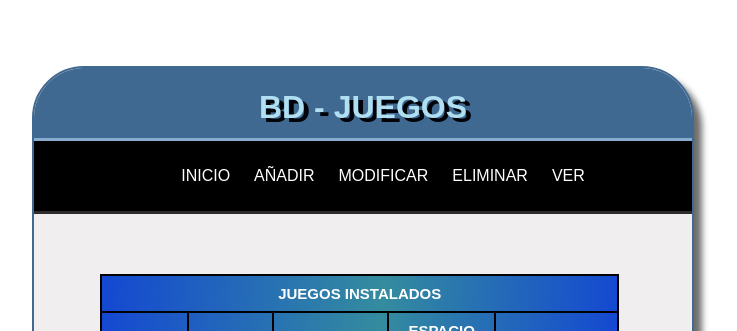
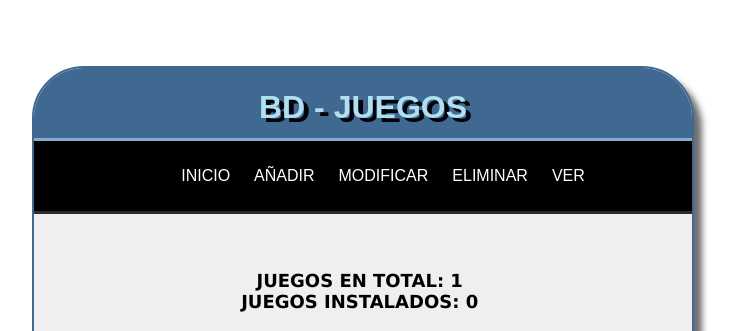
Before and after one commit to victorFernandezF/BDJuegos, a PHP site: page / in a window 1280 px wide. Shown: the top 331 px of the page, without its empty margins (277-1014 px from the left). Run offline with PHP 8.4, Linux system fonts and the light colour scheme; tables that the repository leaves empty or names only in its code hold one stand-in row (values such as "Sample post"); lists and menus that the app fills with data are empty.

Commit message:
cuentajuegos

```diff
--- a/add/addgame.php
+++ b/add/addgame.php
@@ -62,6 +62,8 @@ if(isset($_POST["add"]) && $_SERVER["REQUEST_METHOD"] == "POST"){
             </div>
             <div class="texto">
               <div class="subtitulo">
+
+
                 <form class="formulario" action="" method="POST" enctype="multipart/form-data">
                     <fieldset class="noborde">
                         <label for="NOMBRE">NOMBRE DEL JUEGO:</label><br>
--- a/index.php
+++ b/index.php
@@ -1,4 +1,21 @@
 <?php
+function contarjuegosinstalados(){
+    include("connection.php");
+    $chorizo = "SELECT count(*) as juegos FROM juegos WHERE instalado = 'SI'";
+    $resultado = mysqli_query($conn, $chorizo);
+    $row = mysqli_fetch_array($resultado);
+    $jinstalados = $row['juegos'];
+    return $jinstalados;
+};
+
+function contarjuegos(){
+    include("connection.php");
+    $chimichanga = "SELECT count(*) as juegos FROM juegos";
+    $resultado = mysqli_query($conn, $chimichanga);
+    $row = mysqli_fetch_array($resultado);
+    $juegarros = $row['juegos'];
+    return $juegarros;
+};
 
 function arrejuntar($genero){
     $hay = strpos($genero, " ");
@@ -66,6 +83,10 @@ include("connection.php");
             </div>
             <div class="texto-tabla">
                 <div class="divdetabla">
+                    <fieldset class="noborde">
+                        <label for="NOMBRE">JUEGOS EN TOTAL: <?php echo contarjuegos() ?> </label><br>
+                        <label for="NOMBRE">JUEGOS INSTALADOS: <?php echo contarjuegosinstalados() ?> </label><br>
+                    </fieldset>
                     <!-- CONNTENIDO -->
                     <table class="cr_table table table-bordered, tablamatch">
                         <thead>
```
